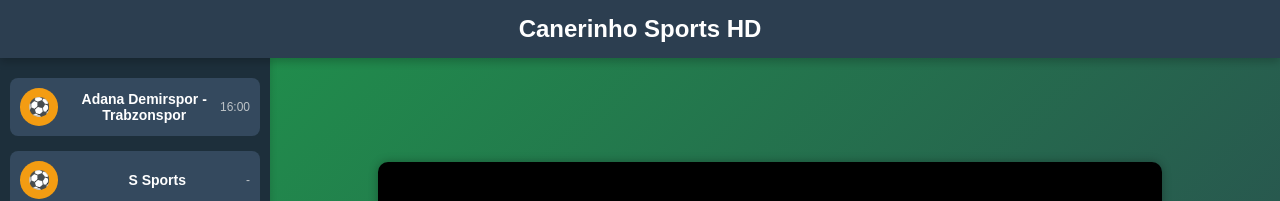
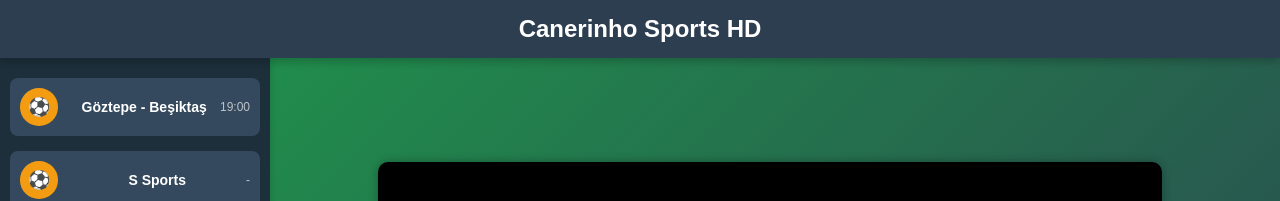
Before and after one commit to canerint/mac-izle, a plain HTML site: page index.html in a window 1280 px wide. Shown: the top 201 px of the page. Drawn offline with Linux system fonts and the light colour scheme.

Commit message:
Update index.html

```diff
--- a/index.html
+++ b/index.html
@@ -166,8 +166,8 @@
       <li>
         <a href="#" class="match-link" onclick="loadMatch('https://main.uxsyplayer1a09531928c5.click/index.php?id=selcukbeinsports1m')">
           <div class="icon">⚽</div>
-          <div class="name">Adana Demirspor - Trabzonspor</div>
-          <div class="time">16:00</div>
+          <div class="name">Göztepe - Beşiktaş</div>
+          <div class="time">19:00</div>
         </a>
       </li>
       <li>
```
